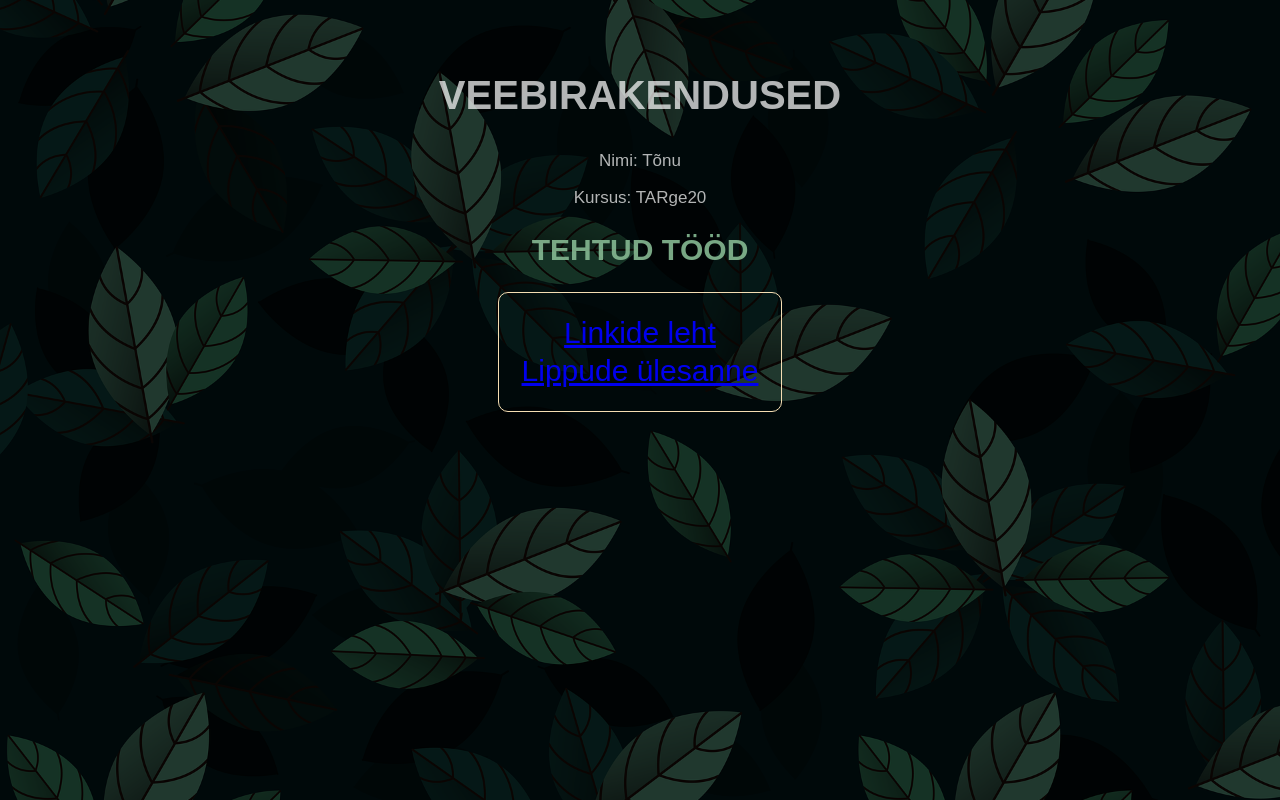
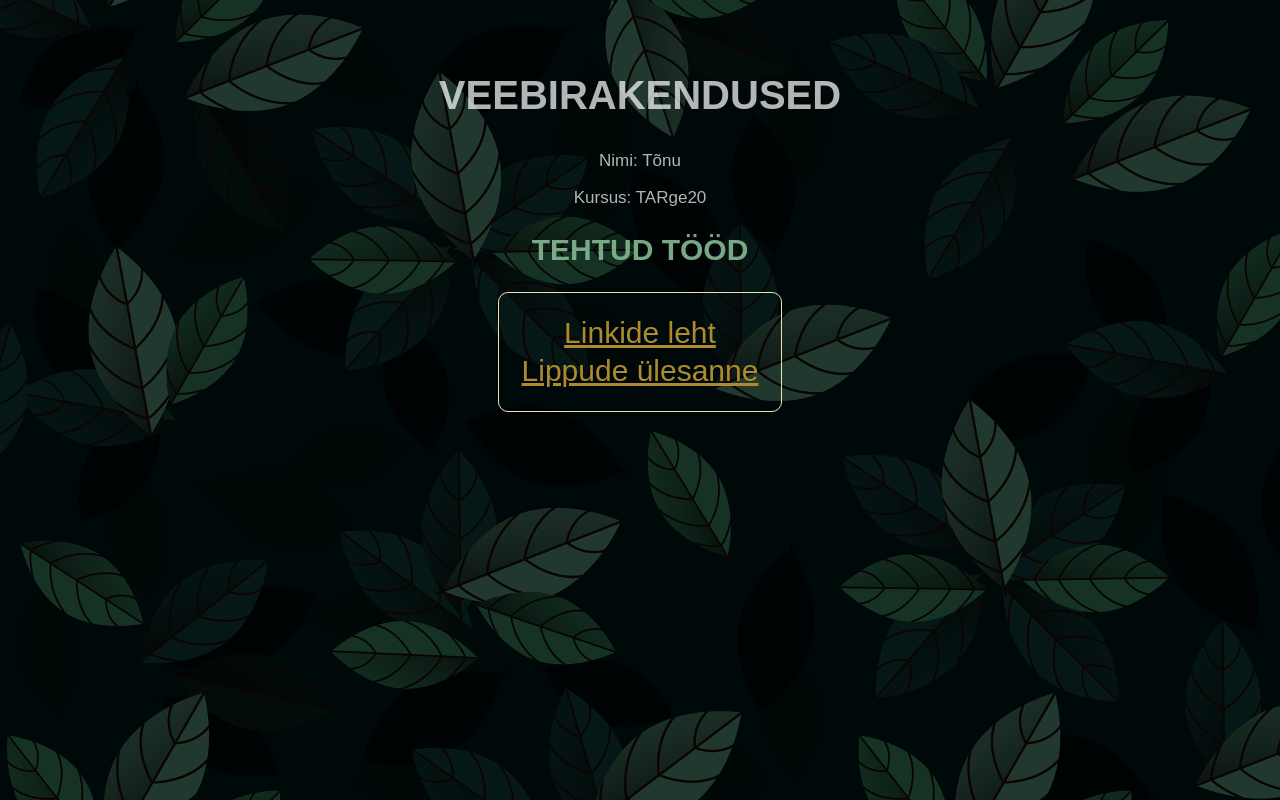
Before and after one commit to T6nuk/TARge20Veebirakendused, a plain HTML site: page index.html in a window 1280 px wide. Drawn offline with Linux system fonts and the light colour scheme.

Commit message:
styling elements

```diff
--- a/css/style.css
+++ b/css/style.css
@@ -49,3 +49,11 @@ html, body{
     padding: 20px;
     font-size: 30px;
 }
+
+.background a {
+    color: rgb(173, 139, 45);
+
+}
+.background a:hover {
+    color:rgb(255, 238, 0);
+}
```
